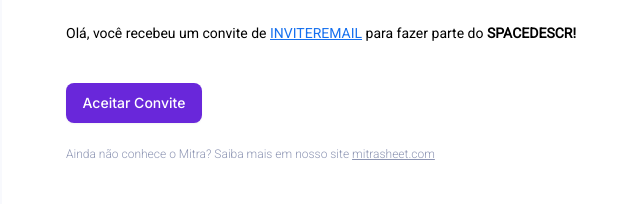
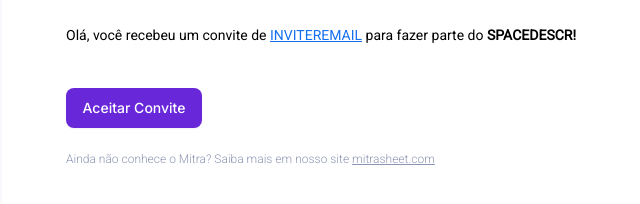
Before and after one commit to mitraecp/email_templates, a website: page invite/index.html in a window 1280 px wide. Shown: the part 162-366 px from the top of the page, without its empty margins (238-878 px from the left). Drawn offline with Linux system fonts and the light colour scheme.

```diff
--- a/invite/index.html
+++ b/invite/index.html
@@ -60,14 +60,14 @@
                     font-style: normal;
                     font-weight: 400;
                     font-size: 14px;
-                    line-height: 16px;
+                    line-height: 1.5;
                     overflow: hidden;
                     text-overflow: ellipsis;
                   "
                 >
                   Olá, você recebeu um convite de
                   <a
-                    style="color: #1570ef"
+                    style="color: #1570ef;"
                     href="mailto:INVITEREMAIL?subject=Assunto do e-mail&body=Corpo do e-mail"
                     >INVITEREMAIL</a
                   >
```
